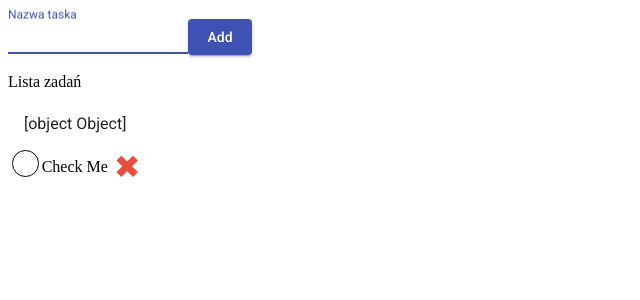
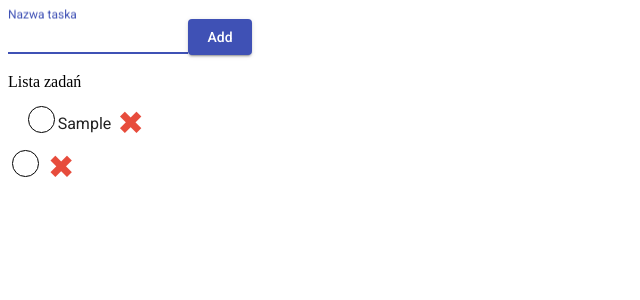
Before and after one commit to heytechv/frontend-lbd, an Angular app: page / in a window 1280 px wide. Both pictures are taken after typing "Sample" into the empty fields and a click on the button "Add". Shown: the top 300 px of the page, without its empty margins (0-640 px from the left). Built offline with nearby package versions, Linux system fonts and the light colour scheme.

Commit message:
dodawanie usuwanie git

```diff
--- a/src/app/app.component.html
+++ b/src/app/app.component.html
@@ -9,9 +9,10 @@
 <section>
   <mat-label>Lista zadań</mat-label>
   <mat-list role="list">
-    <mat-list-item role="listitem" *ngFor="let todo of getTodoList">
-      {{todo}}
+    <mat-list-item role="listitem" *ngFor="let todo of getTodoList;let indexOfelement=index;">
+      <app-todo-item-component [todoIn]="todo"></app-todo-item-component>
     </mat-list-item>
+
   </mat-list>
 </section>
 
--- a/src/app/todo-item-component/todo-item-component.component.html
+++ b/src/app/todo-item-component/todo-item-component.component.html
@@ -7,6 +7,6 @@
 
 <label class="checkbox">
     <input type="checkbox" />
-    <span>Check Me</span>
-    <input type="button" class="delete-btn" value="✖" />
+    <span>{{todo['name']}}</span>
+    <input type="button" class="delete-btn" value="✖" (click)="onClickRemoveThis()" />
 </label>
--- a/src/app/todo-item-component/todo-item-component.component.ts
+++ b/src/app/todo-item-component/todo-item-component.component.ts
@@ -1,4 +1,6 @@
-import { Component, OnInit } from '@angular/core';
+import { Component, Input, OnInit } from '@angular/core';
+import { Todo } from '../todo';
+import { TodosService } from '../todos.service';
 
 @Component({
   selector: 'app-todo-item-component',
@@ -7,9 +9,25 @@ import { Component, OnInit } from '@angular/core';
 })
 export class TodoItemComponentComponent implements OnInit {
 
-  constructor() { }
+  // Input (var passed from parrent app.component.html to this)
+  @Input("todoIn") public todo : Todo = {name: "", done: false};
+
+  todosService: TodosService;
+
+  // Inject TodoService
+  constructor(todosService: TodosService) {
+    this.todosService = todosService;
+  }
 
   ngOnInit(): void {
   }
 
+  /**
+   * Remove element */
+  onClickRemoveThis() {
+    console.log("Removing "+this.todo.name);
+    this.todosService.removeTodo(this.todo);
+  }
+
+
 }
--- a/src/app/todos.service.ts
+++ b/src/app/todos.service.ts
@@ -17,6 +17,13 @@ export class TodosService {
     this.todoList.push(todo);
   }
 
+  removeTodo(todo: Todo) {
+    var index = this.getTodoList().indexOf(todo);
+    if (index !== -1) {
+      this.todoList.splice(index, 1);
+    }
+  }
+
   getTodoList() {
     return this.todoList;
   }
```
